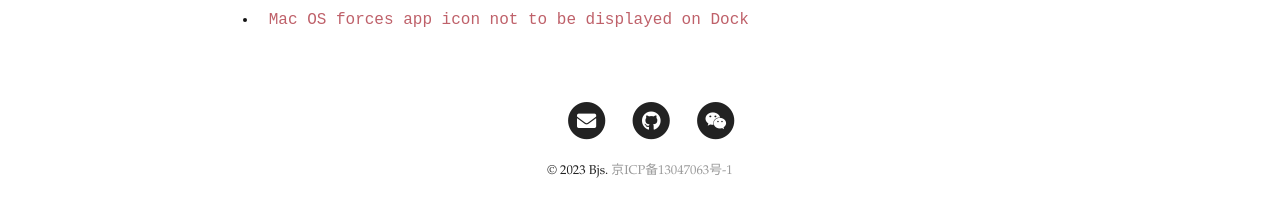
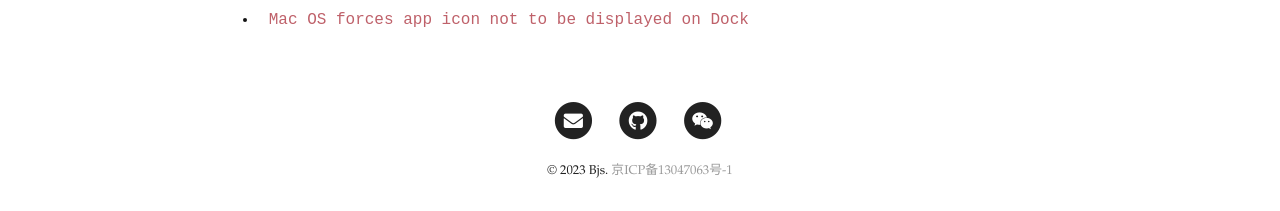
Before and after one commit to banjuanshu/banjuanshu.github.io, a Jekyll site: the page built from docs/index.md, in a window 1280 px wide. Shown: the part 1953-2164 px from the top of the page. Built offline with Jekyll 4.4.1, drawn with Linux system fonts in a browser that asks for light colours.

Commit message:
fix(icons): del t and f

```diff
--- a/docs/_layouts/base.html
+++ b/docs/_layouts/base.html
@@ -24,7 +24,7 @@
 
       <div class="social-layer">
         <div class="social-icons">
-          <ul>
+          <ul style="padding-left: 0px; margin-left: -12px;">
             {% include icons.html %}
           </ul>
         </div>
```
